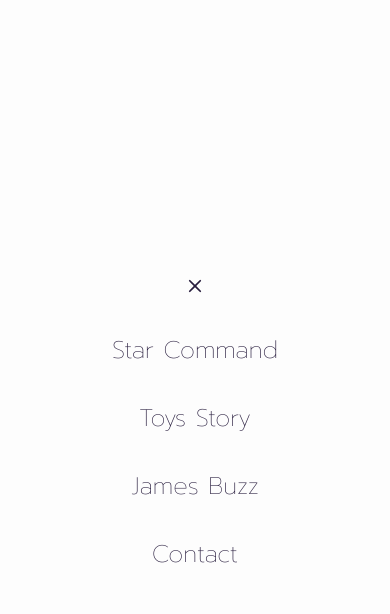
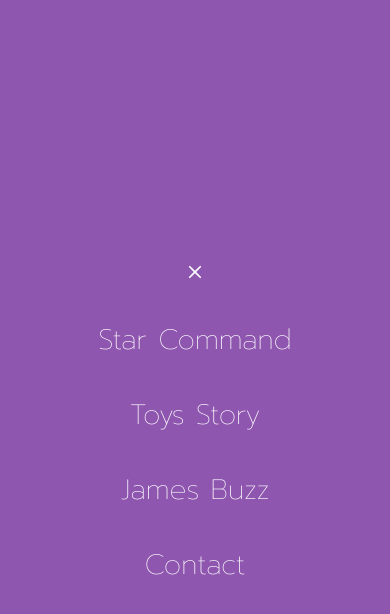
Before and after one commit to baloolc/Projet-buzz, a PHP site: page / in a window 390 px wide, after a click that opens the changed part. Shown: the top 614 px of the page. Run offline with PHP 8.4, Linux system fonts and the light colour scheme.

Commit message:
Adjust svg color , burger menue color

```diff
--- a/assets/css/styles.css
+++ b/assets/css/styles.css
@@ -162,7 +162,7 @@ html {
     left: 0;
     width: 100%;
     height: 100vh;
-    background-color: var(--light-color);
+    background-color: var(--secondary-color);
 }
 
 /* Fin du Header  */
@@ -225,7 +225,7 @@ h1 {
     justify-content: center;
 }
 
-svg {
+.wrapper svg {
     fill: var(--dark-color);
 }
 
@@ -366,6 +366,7 @@ footer {
 
     .menu .burgerClose {
         display: flex;
+        fill: var(--light-color);
     }
 
     .header {
@@ -392,4 +393,11 @@ footer {
     .aliengoodbye, .alienhello {
         display: none;
     }
+
+    .menu a {
+        color: var(--light-color);
+        font-size: var(--title-size);
+        /* font-weight: 900; */
+        /* font-family: var(--second-font-familly); */
+    }
 }
```
